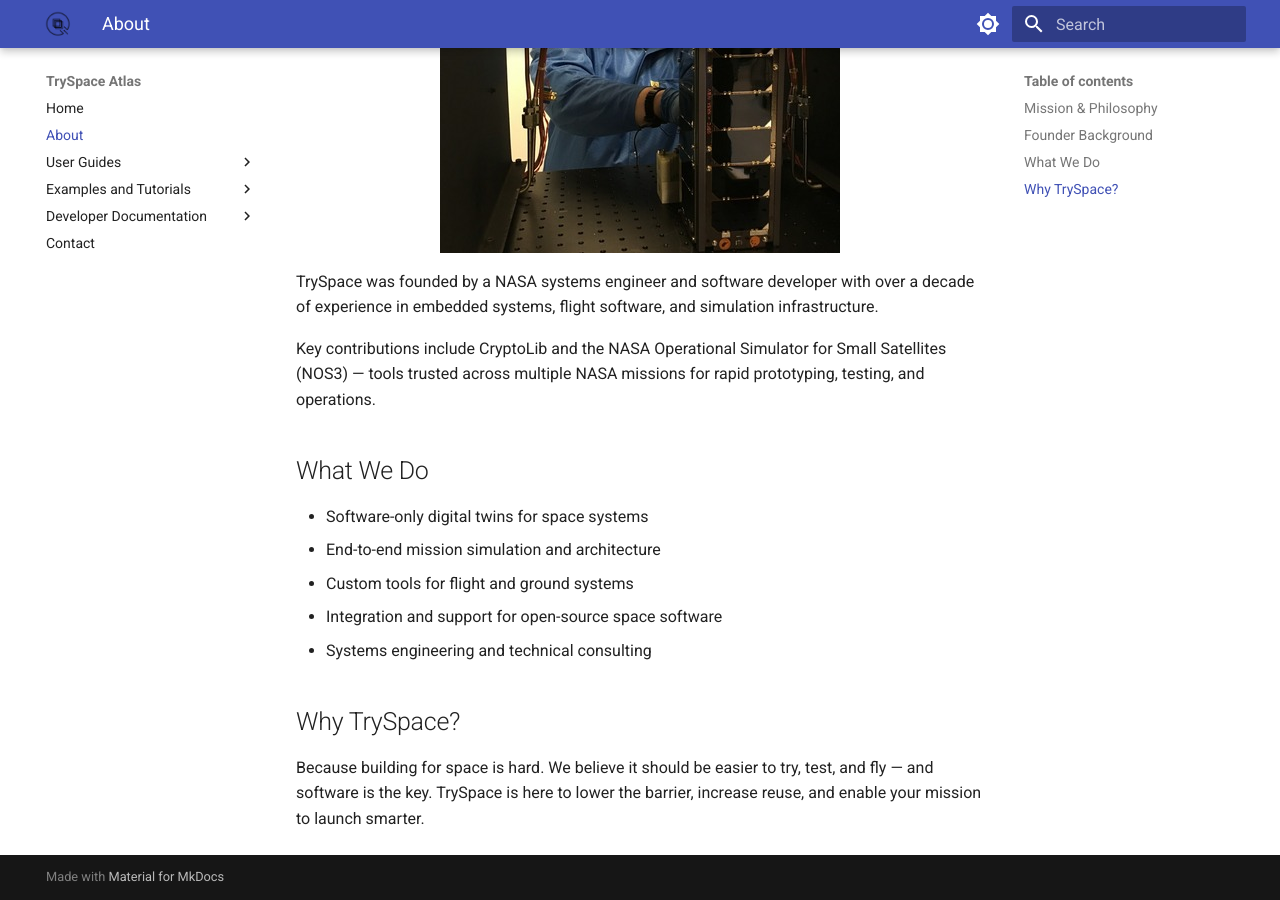
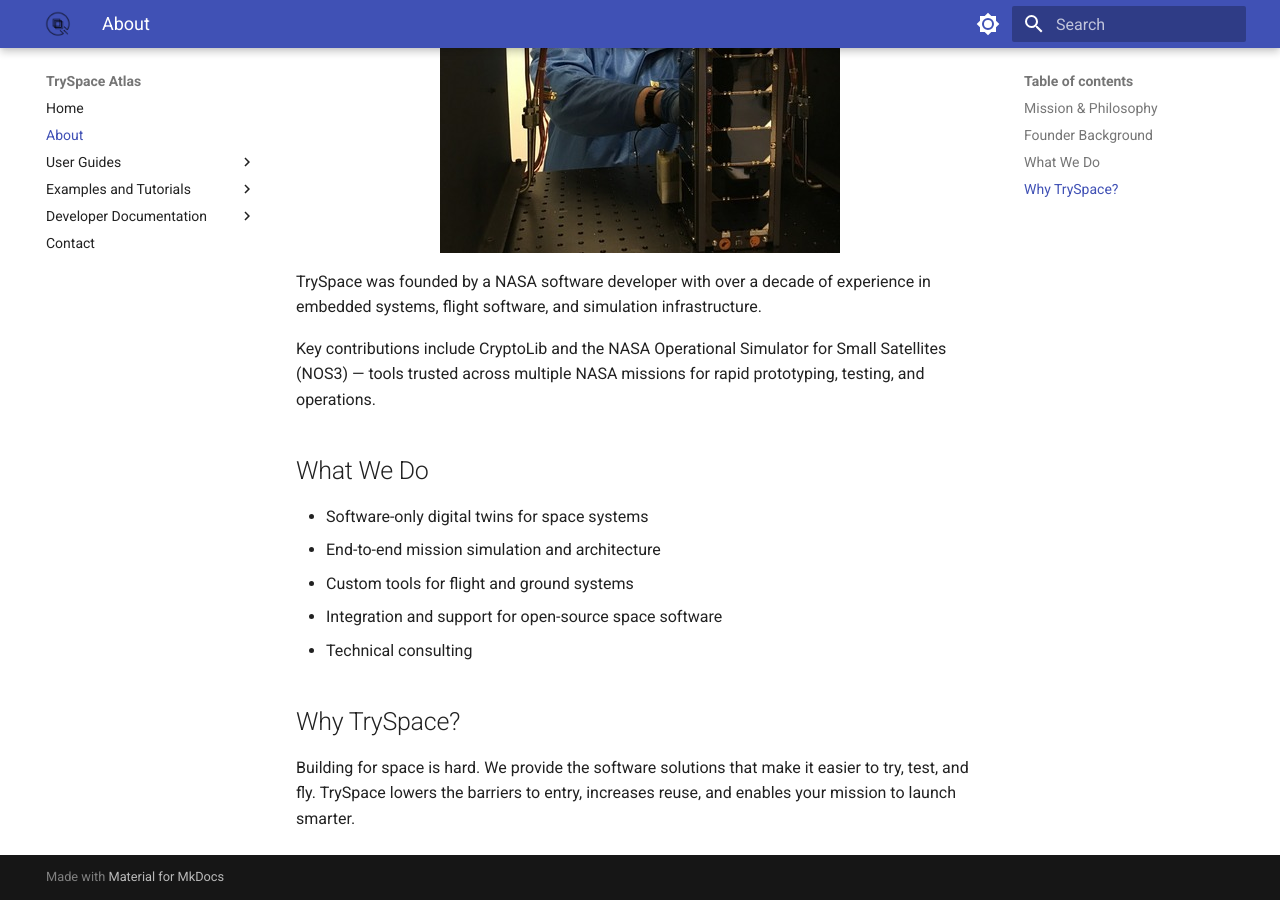
Before and after one commit to TrySpaceOrg/TrySpaceOrg.github.io, an MkDocs documentation site: the page built from docs/about.md, in a window 1280 px wide and 900 px high, scrolled down 638 px. Built offline with MkDocs 1.6.1 and Material for MkDocs 9.7.7, drawn with Linux system fonts in a browser that asks for light colours; some of the changed text lies outside the part shown.

Commit message:
Removed engineering from website;

```diff
--- a/docs/about.md
+++ b/docs/about.md
@@ -1,6 +1,6 @@
 # About TrySpace
 
-TrySpace is a space software and systems engineering company founded to accelerate space mission development through open-source tools, software digital twins, and mission-first engineering.
+TrySpace is a space software and systems design company founded to accelerate space mission development through open-source tools, software digital twins, and a mission-first approach.
 
 ## Mission & Philosophy
 
@@ -10,7 +10,7 @@
 
 <img src="/assets/jpl_tvac.jpg" alt="jpl_tvac" class="center" />
 
-TrySpace was founded by a NASA systems engineer and software developer with over a decade of experience in embedded systems, flight software, and simulation infrastructure.
+TrySpace was founded by a NASA software developer with over a decade of experience in embedded systems, flight software, and simulation infrastructure.
 
 Key contributions include CryptoLib and the NASA Operational Simulator for Small Satellites (NOS3) — tools trusted across multiple NASA missions for rapid prototyping, testing, and operations.
 
@@ -20,10 +20,10 @@
 - End-to-end mission simulation and architecture
 - Custom tools for flight and ground systems
 - Integration and support for open-source space software
-- Systems engineering and technical consulting
+- Technical consulting
 
 ## Why TrySpace?
 
-Because building for space is hard.
-We believe it should be easier to try, test, and fly — and software is the key.
-TrySpace is here to lower the barrier, increase reuse, and enable your mission to launch smarter.
+Building for space is hard.
+We provide the software solutions that make it easier to try, test, and fly.
+TrySpace lowers the barriers to entry, increases reuse, and enables your mission to launch smarter.
```
